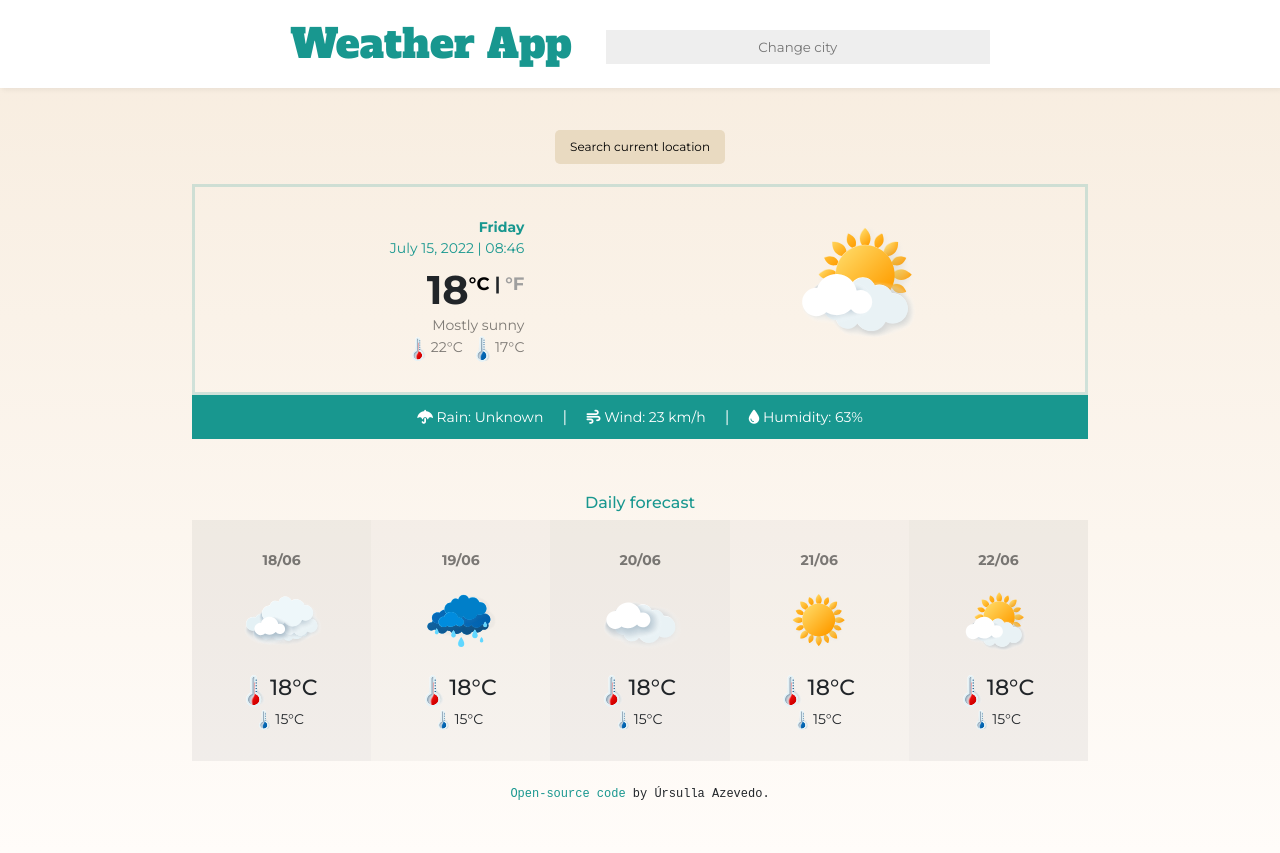
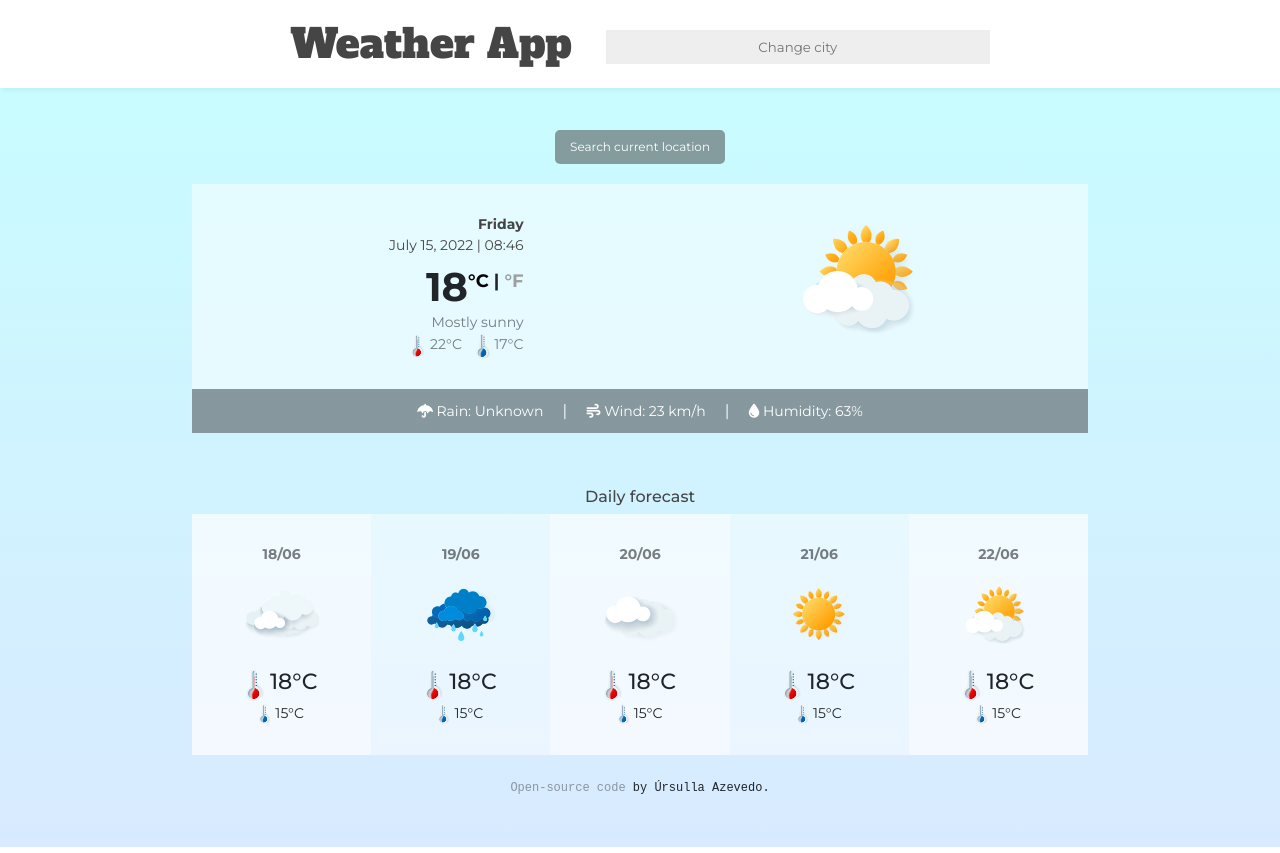
Before and after one commit to ursulla-azevedo/weather-app, a plain HTML site: page index.html in a window 1280 px wide. Drawn offline with nearby package versions, Linux system fonts and the light colour scheme; no server answers.

Commit message:
Background changes according to time

```diff
--- a/src/index.js
+++ b/src/index.js
@@ -6,6 +6,16 @@ let day = currentDate.getDate();
 let hours = currentDate.getHours();
 if (hours < 10) {
   hours = `0${hours}`;
+}
+if (hours < 5 && hours > 19) {
+  let body = document.querySelector("body");
+  body.setAttribute("class", "evening");
+} else if (hours >= 5 && hours < 13) {
+  let body = document.querySelector("body");
+  body.setAttribute("class", "morning");
+} else {
+  let body = document.querySelector("body");
+  body.setAttribute("class", "afternoon");
 }
 
 let minutes = currentDate.getMinutes();
--- a/src/style.css
+++ b/src/style.css
@@ -9,14 +9,38 @@ body {
   padding-bottom: 50px;
   text-align: center;
   font-family: "Montserrat", sans-serif;
-  background-image: linear-gradient(to bottom, #f7ecde, #fffcf9);
+
   background-repeat: no-repeat;
+}
+
+.morning {
+  background: linear-gradient(
+    0deg,
+    rgba(217, 234, 255, 1) 0%,
+    rgba(198, 254, 255, 1) 100%
+  );
+}
+
+.afternoon {
+  background: linear-gradient(
+    0deg,
+    rgba(255, 217, 217, 1) 0%,
+    rgba(255, 236, 195, 1) 100%
+  );
+}
+
+.evening {
+  background: linear-gradient(
+    0deg,
+    rgba(205, 208, 219, 1) 0%,
+    rgba(182, 197, 222, 1) 100%
+  );
 }
 
 h1,
 h2,
 h3 {
-  color: #18978f;
+  color: #454545;
 }
 
 h1 {
@@ -69,23 +93,23 @@ h3 {
 
 .current-location {
   font-size: 12px;
-  color: black;
+  color: rgb(255, 255, 255);
   border-radius: 5px;
-  background-color: #e9dac1;
+  background-color: #45454584;
   border: none;
   padding: 8px 15px;
   margin-bottom: 20px;
 }
 
 .highlight {
-  color: #18978f;
+  color: #454545;
 }
 
 /* CURRENT WEATHER */
 
 .weather-today {
   width: 70%;
-  border: solid #18978e30;
+  background-color: rgba(255, 255, 255, 0.5);
 }
 
 .status-top {
@@ -144,7 +168,7 @@ a.notClickable.cUnit {
 
 a.clickable.fUnit:hover,
 a.clickable.cUnit:hover {
-  color: #18978f;
+  color: #626262;
   cursor: pointer;
 }
 
@@ -159,7 +183,7 @@ a.notClickable.cUnit:hover {
 .more-info {
   padding: 10px 0px;
   max-width: 70%;
-  background-color: #18978f;
+  background-color: #45454584;
   margin: 0 auto;
   color: white;
 }
@@ -193,11 +217,11 @@ a.notClickable.cUnit:hover {
 }
 
 .bg-1 {
-  background-color: rgba(0, 0, 0, 0.05);
+  background-color: rgba(255, 255, 255, 0.7);
 }
 
 .bg-2 {
-  background-color: rgba(0, 0, 0, 0.03);
+  background-color: rgba(255, 255, 255, 0.5);
 }
 
 .highest-temperature-forecast {
@@ -221,7 +245,7 @@ a.notClickable.cUnit:hover {
 
 .open-source a {
   text-decoration: none;
-  color: #18978f;
+  color: #45454584;
 }
 
 .open-source {
@@ -229,3 +253,6 @@ a.notClickable.cUnit:hover {
   font-family: monospace;
   font-size: 12px;
 }
+
+
+/* #18978f
```
